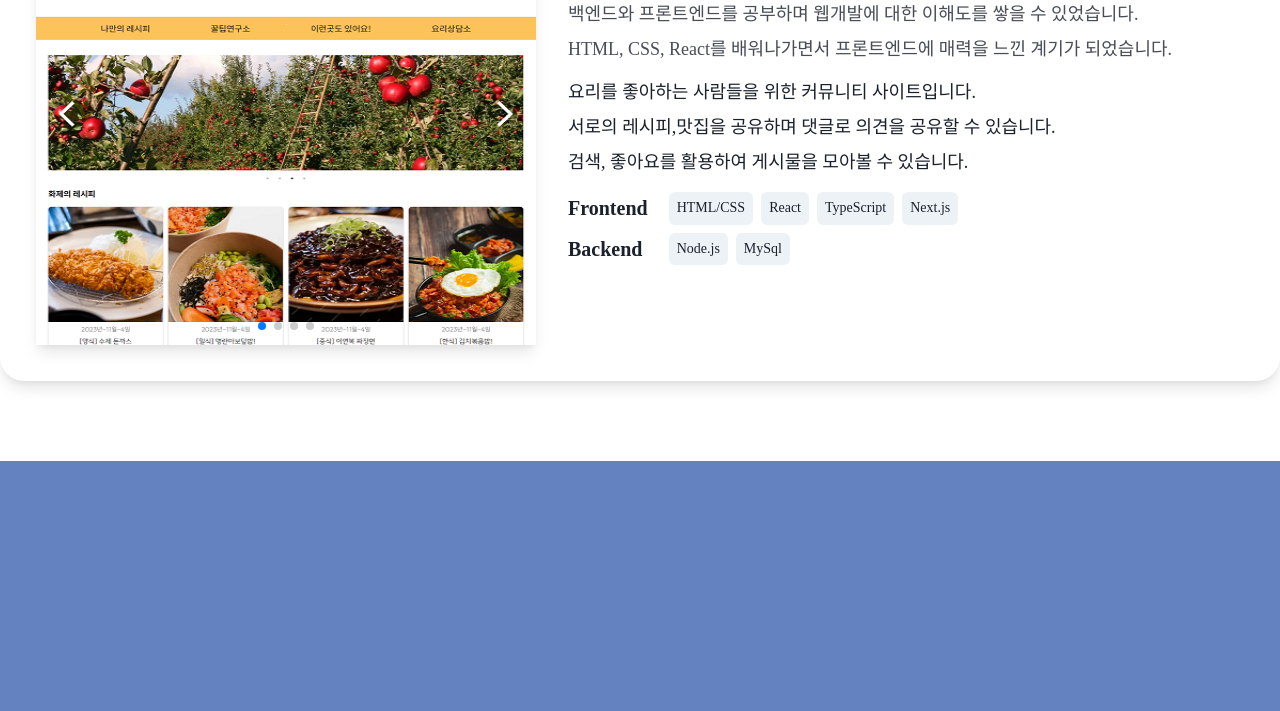
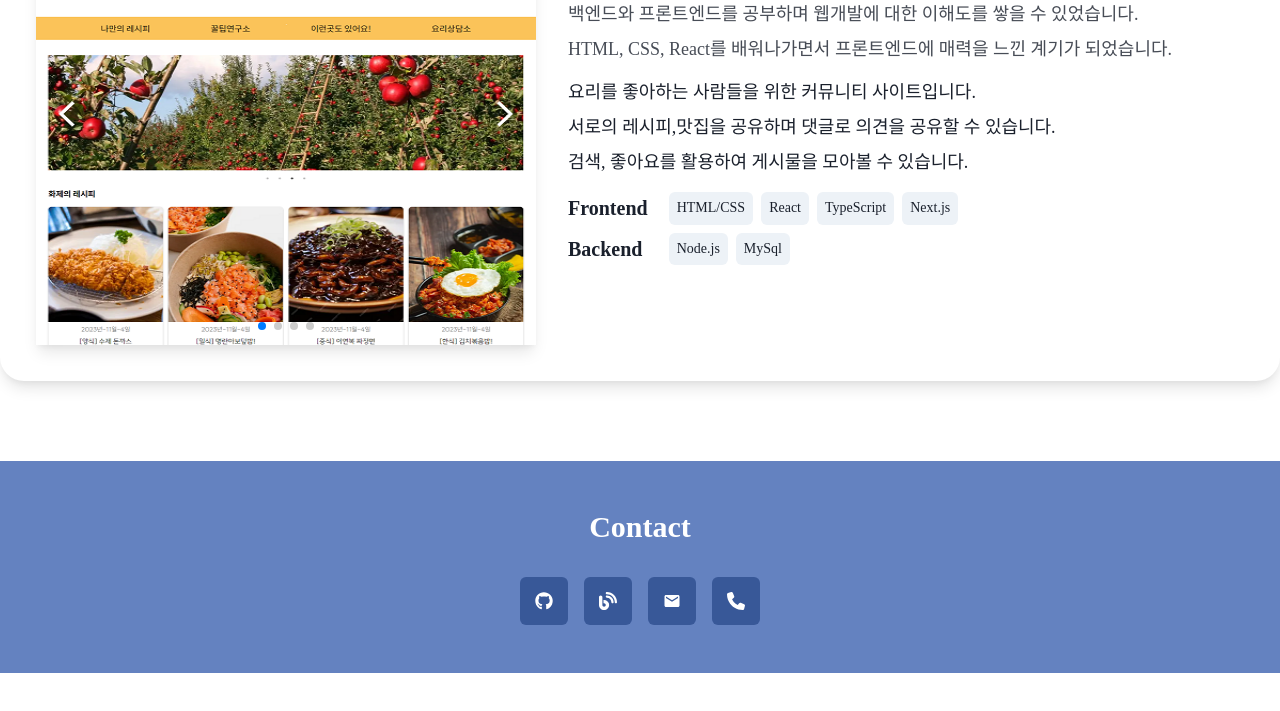
Before and after one commit to Yoonhwi/portfolio, a React (Vite) app: page / in a window 1280 px wide. Shown: the part 5240-5951 px from the top of the page. After the commit the page ends 5913 px from the top, so only its background shows below. Built offline with nearby package versions, Linux system fonts and the light colour scheme.

Commit message:
added Contact

```diff
--- a/src/components/layouts/DefaultLayout/Header/Navbar/ContactLink.tsx
+++ b/src/components/layouts/DefaultLayout/Header/Navbar/ContactLink.tsx
@@ -1,17 +1,17 @@
 import { FaGithub } from "react-icons/fa";
-import IconBox from "./IconBox";
+import IconAnimation from "./IconAnimation";
 import { HStack } from "@chakra-ui/react";
 import { FaBlog } from "react-icons/fa6";
 
 const ContactLink = () => {
   return (
     <HStack spacing={4}>
-      <IconBox
+      <IconAnimation
         icon={<FaGithub style={{ fontSize: "2rem" }} />}
         label={"Git hub"}
         link={"https://github.com/Yoonhwi"}
       />
-      <IconBox
+      <IconAnimation
         icon={<FaBlog style={{ fontSize: "1.8rem" }} />}
         label={"Blog"}
         link={"https://winhwi.tistory.com/"}
--- a/src/components/layouts/DefaultLayout/Header/Navbar/IconBox.tsx
+++ b/src/components/layouts/DefaultLayout/Header/Navbar/IconAnimation.tsx
@@ -1,7 +1,7 @@
 import { Box, Center, IconButton, Tooltip, keyframes } from "@chakra-ui/react";
 import { ReactElement } from "react";
 
-interface IconBoxProps {
+interface IconAnimationProps {
   icon: ReactElement;
   label: string;
   link: string;
@@ -16,7 +16,7 @@ to {
 }
 `;
 
-const IconBox = ({ icon, label, link }: IconBoxProps) => {
+const IconAnimation = ({ icon, label, link }: IconAnimationProps) => {
   return (
     <Tooltip label={label}>
       <Center
@@ -59,4 +59,4 @@ const IconBox = ({ icon, label, link }: IconBoxProps) => {
   );
 };
 
-export default IconBox;
+export default IconAnimation;
--- a/src/containers/contact/Contact.tsx
+++ b/src/containers/contact/Contact.tsx
@@ -1,10 +1,63 @@
 import { useScrollStore } from "@/store";
-import { Box } from "@chakra-ui/react";
-import { useEffect, useRef } from "react";
+import {
+  Box,
+  Flex,
+  Heading,
+  IconButton,
+  Popover,
+  PopoverArrow,
+  PopoverBody,
+  PopoverCloseButton,
+  PopoverContent,
+  PopoverHeader,
+  PopoverTrigger,
+  Tooltip,
+} from "@chakra-ui/react";
+import { useCallback, useEffect, useRef } from "react";
+import { FaGithub } from "react-icons/fa";
+import { FaBlog, FaPhone } from "react-icons/fa6";
+import { MdEmail } from "react-icons/md";
+
+interface ContactInfoType {
+  label: string;
+  icon: JSX.Element;
+  url?: string;
+  info?: string;
+}
+
+const ContactInfoLink: ContactInfoType[] = [
+  {
+    label: "Git Hub",
+    icon: <FaGithub />,
+    url: "https://github.com/Yoonhwi",
+  },
+  {
+    label: "Blog",
+    icon: <FaBlog />,
+    url: "https://winhwi.tistory.com/",
+  },
+];
+
+const ContactInfoPopup: ContactInfoType[] = [
+  {
+    label: "Email",
+    icon: <MdEmail />,
+    info: "ush0105@naver.com",
+  },
+  {
+    label: "Phone",
+    icon: <FaPhone />,
+    info: "010-5045-9248",
+  },
+];
 
 const Contact = () => {
   const contactRef = useRef<HTMLDivElement>(null);
   const { registerSection } = useScrollStore(["registerSection"]);
+
+  const handleNavigate = useCallback((url: string) => {
+    window.open(url, "_blank");
+  }, []);
 
   useEffect(() => {
     if (!contactRef.current) return;
@@ -12,7 +65,56 @@ const Contact = () => {
   }, [contactRef, registerSection]);
 
   return (
-    <Box as={"footer"} h={600} bgColor={"primary.300"} ref={contactRef}></Box>
+    <Box
+      as={"footer"}
+      bgColor={"primary.300"}
+      ref={contactRef}
+      py={"12"}
+      color={"white"}
+    >
+      <Flex direction={"column"} gap={"8"} alignItems={"center"}>
+        <Heading as={"h2"} size={"lg"}>
+          Contact
+        </Heading>
+        <Flex gap={"4"}>
+          {ContactInfoLink.map((v, i) => {
+            return (
+              <Tooltip label={v.label} key={`link_${i}`}>
+                <IconButton
+                  icon={v.icon}
+                  aria-label={v.label}
+                  size={"lg"}
+                  onClick={() => (v.url ? handleNavigate(v.url) : null)}
+                />
+              </Tooltip>
+            );
+          })}
+          {ContactInfoPopup.map((v, i) => {
+            return (
+              <Popover key={`popup_${i}`}>
+                <Tooltip label={v.label}>
+                  <Box>
+                    <PopoverTrigger>
+                      <IconButton
+                        icon={v.icon}
+                        aria-label={v.label}
+                        size={"lg"}
+                      />
+                    </PopoverTrigger>
+                  </Box>
+                </Tooltip>
+                <PopoverContent color="primary.500" my={"2"} w={"auto"} p={"2"}>
+                  <PopoverHeader fontWeight="semibold">{v.label}</PopoverHeader>
+                  <PopoverArrow />
+                  <PopoverCloseButton />
+                  <PopoverBody color={"black"}>{v.info}</PopoverBody>
+                </PopoverContent>
+              </Popover>
+            );
+          })}
+        </Flex>
+      </Flex>
+    </Box>
   );
 };
 
```
